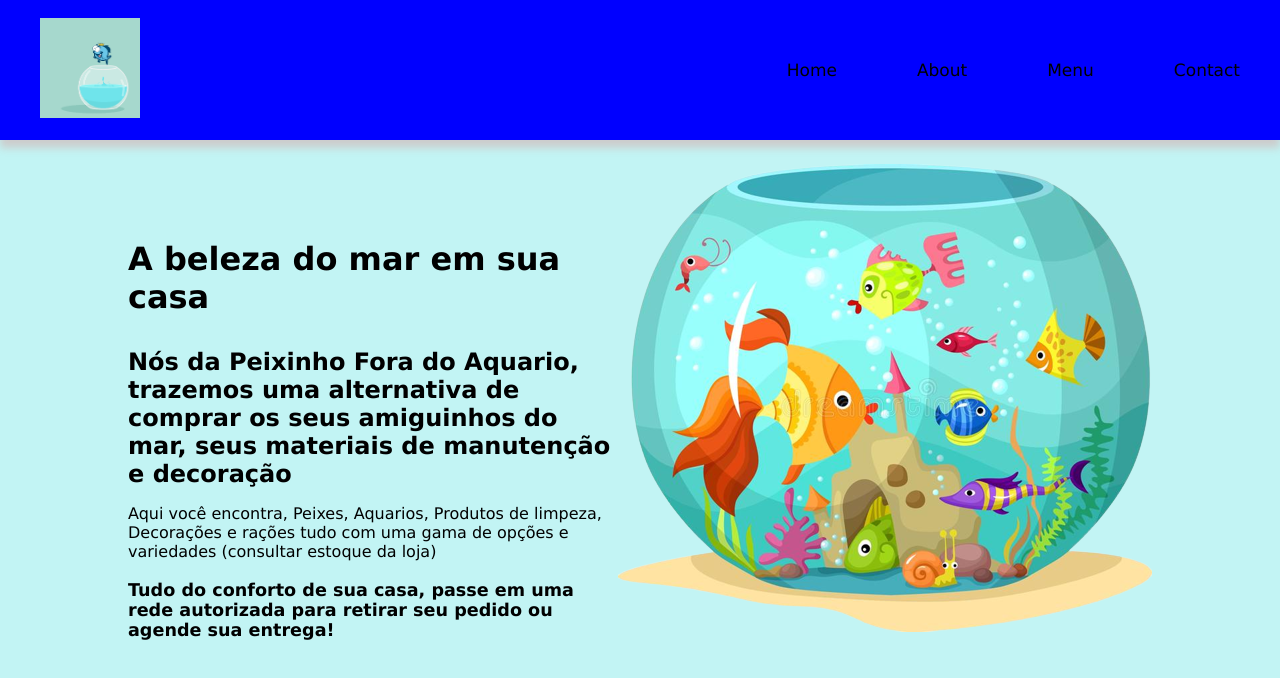
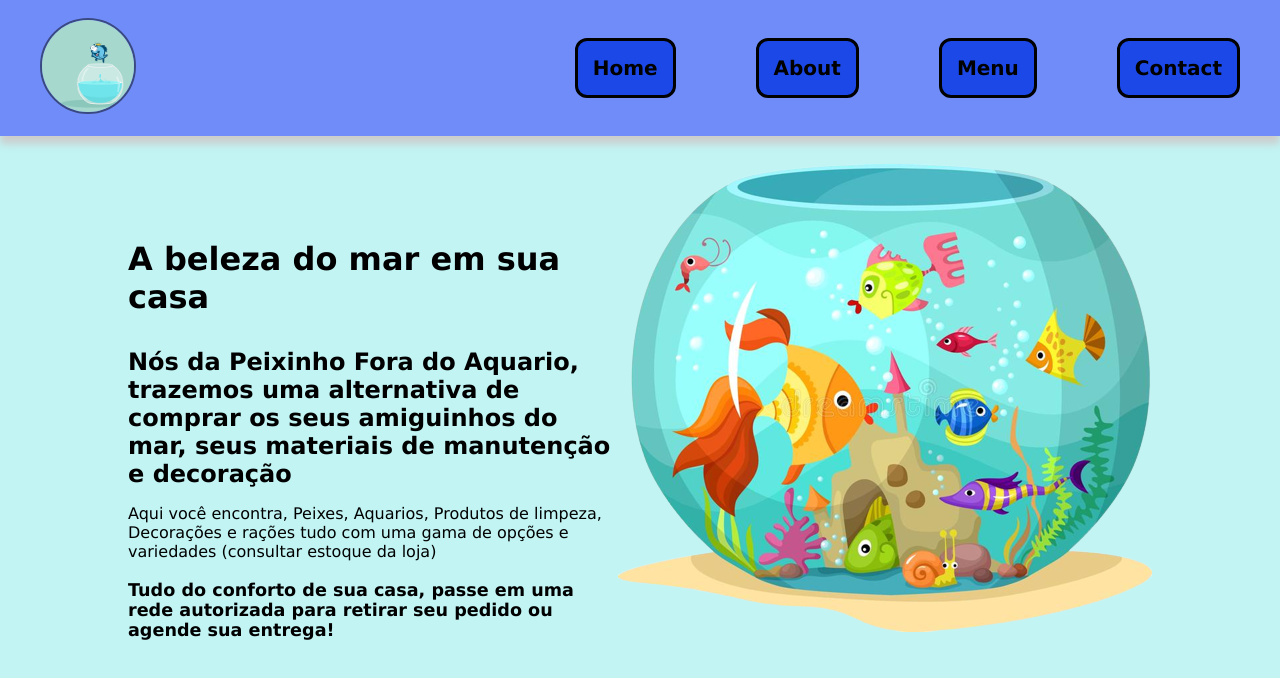
Before and after one commit to KakoCaio/Page-Peixe, a plain HTML site: page index.html in a window 1280 px wide. Drawn offline with Linux system fonts and the light colour scheme.

Commit message:
atualização dos layouts

```diff
--- a/index.html
+++ b/index.html
@@ -14,9 +14,9 @@
 <body>
     <header>
         <nav class="naveg">
-            <a href="#" class="nome"><img src="imagens/images.png" width="100rem" height="100rem" alt="peixe"></a>
+            <a href="#" class="nome"><img src="imagens/images.png" alt="peixe"></a>
             <ul class="nm">
-                <li class="ni"><a href="#">Home</a></li>
+                <li class="ni"><a href="./index.html">Home</a></li>
                 <li class="ni"><a href="#">About</a></li>
                 <li class="ni"><a href="#">Menu</a></li>
                 <li class="ni"><a href="#">Contact</a></li>
--- a/style.css
+++ b/style.css
@@ -19,7 +19,7 @@
     padding: 18px 40px;
     box-shadow: 0 0.5rem 0.5rem #ccc;
     width: 100%;
-    background: blue;
+    background: rgba(0, 0, 255, 0.427);
     transition: all 0.5s;
     position: fixed;
 
@@ -31,12 +31,20 @@
     align-items: center;
     gap: 5rem;
 
+
 }
+.ni {
+    padding: 15px;
+    background: rgba(5, 53, 227, 0.784);
+    border-radius: 12px;
+    border: solid black .2rem;
 
+
+}
 .naveg ul li a{
     color: black;
-    font-size: 17px;
-    font-weight: 500;
+    font-size: 20px;
+    font-weight: 800;
     transition: all 0.5s;
 }
 .naveg ul li a:hover{
@@ -67,7 +75,12 @@ body{
     background: red;
 }
 
-
+.nome img{
+    border: solid  rgba(0, 0, 0, 0.479) 2px;
+    border-radius: 50%;
+    width: 6rem;
+    height: 6rem;
+}
 
 
 
@@ -132,7 +145,7 @@ color: black;
     .nm{
         position: fixed;
         right: -100%;
-        top: 70px;
+        top: 0px;
         width: 100%;
         height: 100%;
         flex-direction: column;
```
Also changed, not shown: ttt.html (added, +12 -0 lines).
